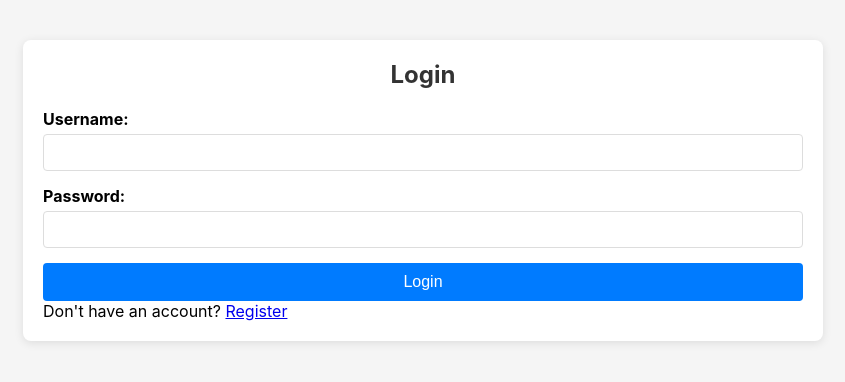
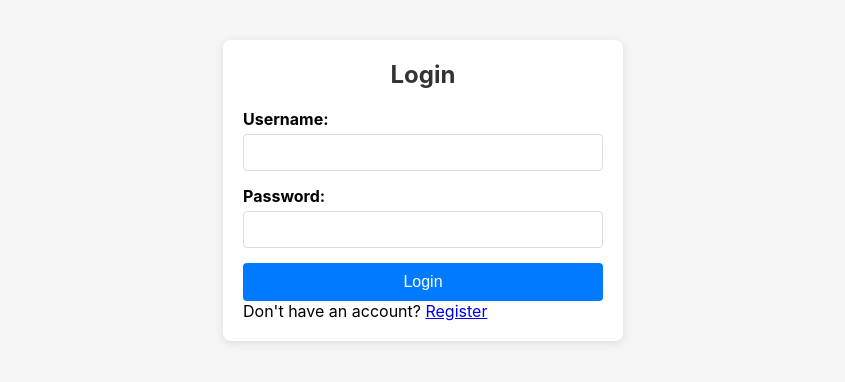
Before and after one commit to ValentineNam/hexlet-practice-tik-tak-toe, a React (Vite) app in the folder client/: page /login in a window 1280 px wide. Shown: the top 382 px of the page, without its empty margins (217-1062 px from the left). Built offline with nearby package versions, Linux system fonts and the light colour scheme.

Commit message:
fix authorization bug

```diff
--- a/client/src/components/Home.jsx
+++ b/client/src/components/Home.jsx
@@ -85,7 +85,7 @@ const Home = ({ user }) => {
         </ul>
       )}
       <h2>Create New Game</h2>
-      <form onSubmit={handleCreateGame} className="create-game-form">
+<form onSubmit={handleCreateGame} className="create-game-form">
           <div className="create-game-grid">
             <div className="form-field">
               <label>Board Size (5-7):</label>
--- a/client/src/components/Login.jsx
+++ b/client/src/components/Login.jsx
@@ -15,9 +15,9 @@ const Login = () => {
         username,
         password
       });
-      localStorage.setItem('token', response.data.id); // Simplified token (user id)
+      localStorage.setItem('token', response.data.id);
       localStorage.setItem('user', JSON.stringify({ id: response.data.id, username: response.data.username }));
-      navigate('/');
+      window.location.href = '/';
     } catch (err) {
       setError(err.response.data.error || 'Login failed');
     }
--- a/client/src/index.css
+++ b/client/src/index.css
@@ -104,7 +104,22 @@ body {
   text-decoration: underline;
 }
 
-.login-container, .register-container, .home-container, .game-container {
+.login-container, .register-container {
+  max-width: 400px;
+  margin: 20px auto;
+  padding: 20px;
+  background: white;
+  border-radius: 8px;
+  box-shadow: 0 2px 10px rgba(0,0,0,0.1);
+}
+
+.login-container h2, .register-container h2 {
+  text-align: center;
+  color: #333;
+  margin-bottom: 20px;
+}
+
+.home-container, .game-container {
   max-width: 800px;
   margin: 20px auto;
   padding: 20px;
@@ -113,7 +128,7 @@ body {
   box-shadow: 0 2px 10px rgba(0,0,0,0.1);
 }
 
-.login-container h2, .register-container h2, .home-container h1, .game-container h1 {
+.home-container h1, .game-container h1 {
   text-align: center;
   color: #333;
   margin-bottom: 20px;
```
Also changed, not shown: 1 other file (tests, documents, lock files or other folders).
